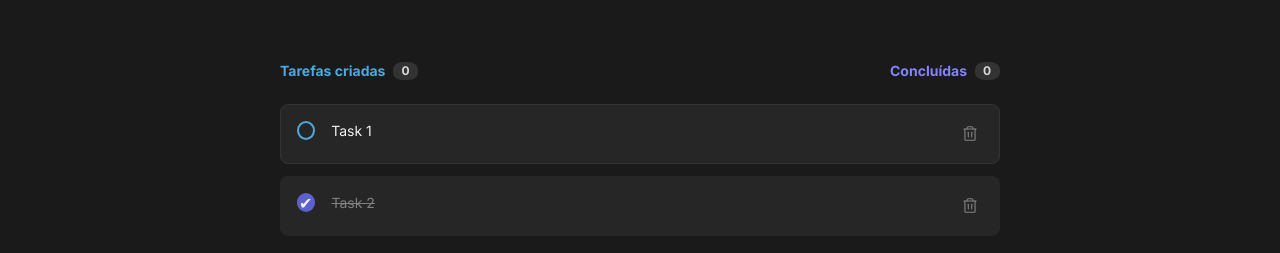
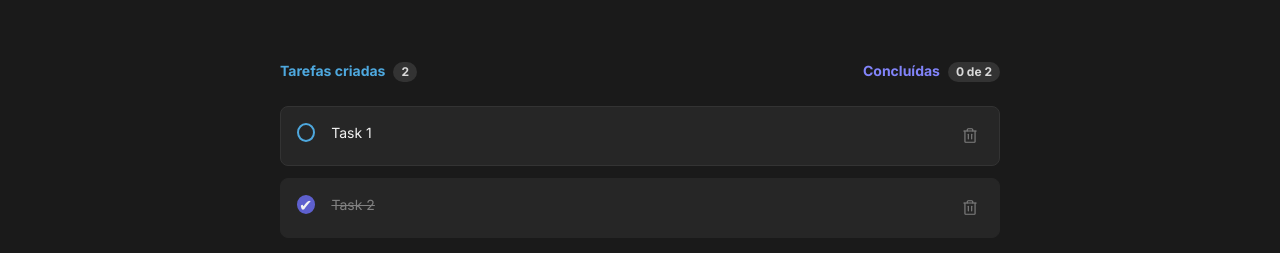
Before and after one commit to hnascx/todolist, a React (Vite) app: page / in a window 1280 px wide. Shown: the part 229-482 px from the top of the page. Built offline with nearby package versions, Linux system fonts and the light colour scheme.

Commit message:
Delete task feature done and working at task count

```diff
--- a/src/App.tsx
+++ b/src/App.tsx
@@ -3,7 +3,7 @@ import { useState } from 'react'
 import Header from './components/Header'
 import styles from './App.module.css'
 import { NewTask } from './components/NewTask'
-import { TaskCount } from './components/Tasks'
+import { TaskCount } from './components/TaskCount'
 import { Tasks } from './components/Tasks'
 import { Item } from './types/Item'
 
@@ -34,28 +34,37 @@ export function App() {
     setList(newList)
   }
 
+  function handleDeleteTask(taskToDelete: Item) {
+    const taskWithoutDeletedOne = list.filter(list => {
+      return list !== taskToDelete
+    })
+
+    setList(taskWithoutDeletedOne)
+  }
+
+  function allTasksCount(Tasks: Item[]) {
+    return Tasks.length
+  }
+
+  function allTasksCountValue() {
+    const tasksCount = allTasksCount(list);
+
+    return tasksCount
+  }
+
   return (
     <div>
       <Header />
       <div className={styles.wrapper}>
         <div className={styles.content}>
-          {/* NewTask area */}
-
           <NewTask onClick={handleAddTask} />
-
-          {/* TaskCount area */}
-
-          <TaskCount />
+          <TaskCount onTasksCount={allTasksCountValue}/>
           <main>
-
-
-
-            {/* Tasks area */}
-
             {list.map((item, index) => (
               <Tasks
                 key={index}
                 item={item}
+                onDelete={handleDeleteTask}
               />
             ))}
           </main>
--- /dev/null
+++ b/src/components/TaskCount.module.css
@@ -0,0 +1,43 @@
+.taskCount {
+  max-width: 45rem;
+  display: flex;
+  justify-content: space-between;
+  font-weight: 700;
+  margin: 4rem auto 1.5rem;
+}
+
+.createdTasks {
+  color: var(--blue);
+  font-size: 0.875rem;
+}
+
+.concludedTasks {
+  color: var(--purple);
+  font-size: 0.875rem;
+}
+
+.createdTasks, .concludedTasks {
+  display: flex;
+  justify-content: space-between;
+  gap: 8px;
+}
+
+.createdTasks div {
+  background-color: var(--gray-400);
+  padding: .1rem .5rem;
+  border-radius: 1rem;
+  color: var(--gray-200);
+  font-size: 0.75rem;
+  font-weight: 700;
+  height: 1.25rem;
+}
+
+.concludedTasks div {
+  background-color: var(--gray-400);
+  padding: .1rem .5rem;
+  border-radius: 1rem;
+  color: var(--gray-200);
+  font-size: 0.75rem;
+  font-weight: 700;
+  height: 1.25rem;
+}
--- /dev/null
+++ b/src/components/TaskCount.tsx
@@ -0,0 +1,29 @@
+import { useState, useEffect } from 'react'
+
+import styles from './TaskCount.module.css'
+
+type Props = {
+  onTasksCount: () => number;
+}
+
+export function TaskCount({ onTasksCount }: Props) {
+  const [taskCount, setTaskCount] = useState(0);
+
+  useEffect(() => {
+    const tasksCount = onTasksCount()
+    setTaskCount(tasksCount)
+  }, [onTasksCount]);
+
+  return (
+    <section className={styles.taskCount}>
+      <div className={styles.createdTasks}>
+        Tarefas criadas
+        <div>{taskCount}</div>
+      </div>
+      <div className={styles.concludedTasks}>
+        Concluídas
+        <div>0 de {taskCount}</div>
+      </div>
+    </section>
+  )
+}
--- a/src/components/Tasks.module.css
+++ b/src/components/Tasks.module.css
@@ -105,6 +105,8 @@
   line-height: 0;
   padding: 0.25rem;
   background: transparent;
+  color: var(--gray-300);
+  border: none;
 }
 
 .trashIcon:hover {
@@ -113,40 +115,3 @@
   color: var(--danger);
   line-height: 0;
 }
-
-.taskCount {
-  max-width: 45rem;
-  display: flex;
-  justify-content: space-between;
-  font-weight: 700;
-  margin: 4rem auto 1.5rem;
-}
-
-.createdTasks {
-  color: var(--blue);
-  font-size: 0.875rem;
-}
-
-.concludedTasks {
-  color: var(--purple);
-  font-size: 0.875rem;
-}
-
-.createdTasks, .concludedTasks {
-  display: flex;
-  justify-content: space-between;
-  gap: 8px;
-}
-
-.createdTasks div, .concludedTasks div {
-  background-color: var(--gray-400);
-  padding: 0 .5rem;
-  border-radius: 40%;
-  color: var(--gray-200);
-  font-size: 0.75rem;
-  line-height: 1rem;
-  width: 25px;
-  height: 18px;
-  line-height: 17px;
-  font-weight: 700;
-}
--- a/src/components/Tasks.tsx
+++ b/src/components/Tasks.tsx
@@ -1,32 +1,22 @@
 import { Trash } from 'phosphor-react'
+
 import { useState } from 'react'
-
 import { Item } from '../types/Item'
+import task from '../assets/task-logo.svg'
 
 import styles from './Tasks.module.css'
-import task from '../assets/task-logo.svg'
 
-export function TaskCount() {
-  return (
-    <section className={styles.taskCount}>
-      <div className={styles.createdTasks}>
-        Tarefas criadas
-        <div>0</div>
-      </div>
-      <div className={styles.concludedTasks}>
-        Concluídas
-        <div>0</div>
-      </div>
-    </section>
-  )
+type Props = {
+  item: Item;
+  onDelete: (taskToDelete: Item) => void;
 }
 
-type Props = {
-  item: Item
-}
+export function Tasks({ item, onDelete }: Props){
+  const [isChecked, setIsChecked] = useState(item.done)
 
-export function Tasks({ item }: Props){
-  const [isChecked, setIsChecked] = useState(item.done)
+  function handleDeleteTask() {
+    onDelete(item)
+  }
 
   return (
     <section className={styles.tasks}>
@@ -44,12 +34,11 @@ export function Tasks({ item }: Props){
           type="checkbox"
           checked={isChecked}
           onChange={e => setIsChecked(e.target.checked)}
-          //O parâmetro 'e' recebe através da variável setIsChecked o novo status de checked após a mudança
         />
         <label>{item.name}</label>
-        <div className={styles.trashIcon}>
+        <button onClick={handleDeleteTask} className={styles.trashIcon}>
           <Trash size={18} />
-        </div>
+        </button>
       </div>
     </section>
   )
```
